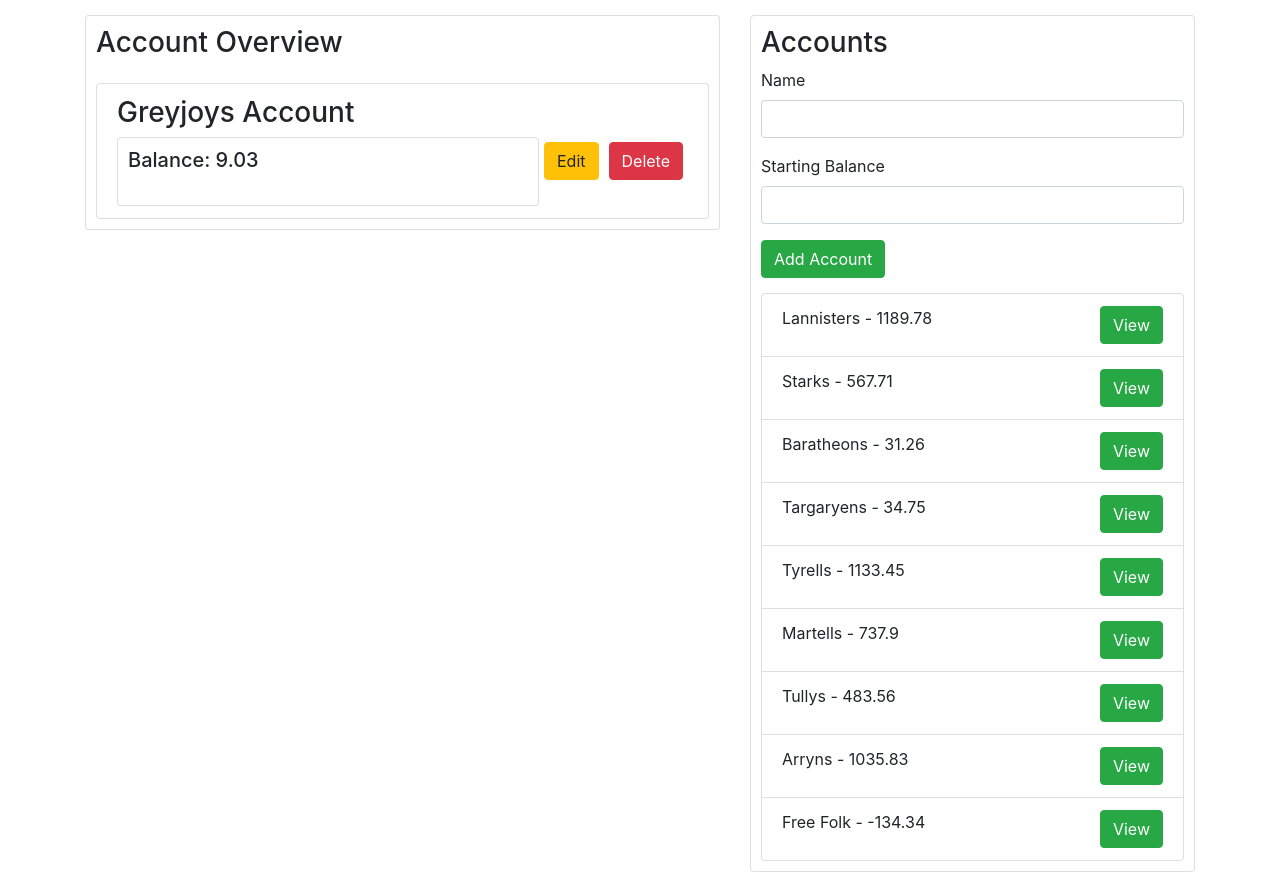
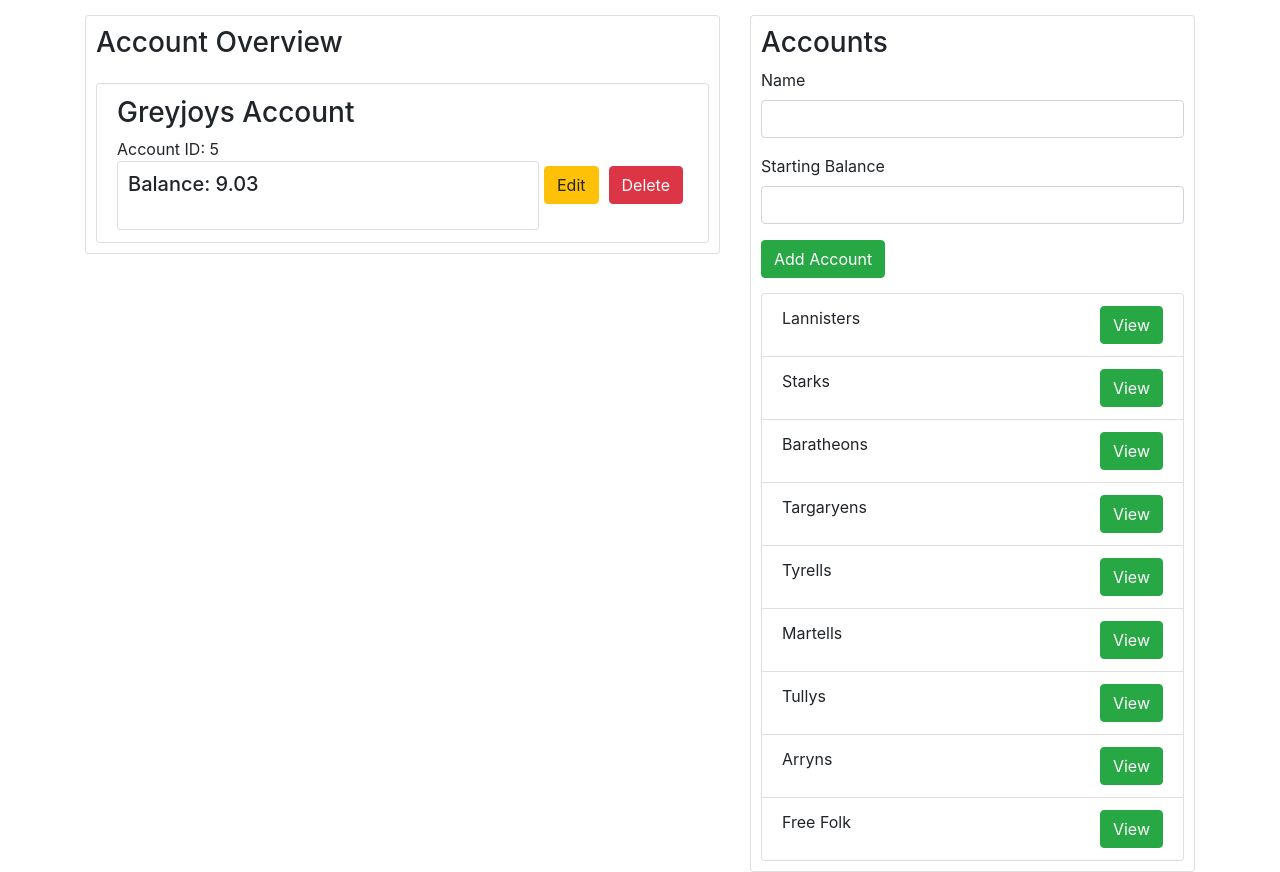
Before and after one commit to stephenjk41/BankApp_IS322, a React (Create React App) app in the folder banking-app/: page / in a window 1280 px wide. Built offline with nearby package versions, Linux system fonts and the light colour scheme.

Commit message:
minor ui tweeks before making new branch

```diff
--- a/banking-app/src/components/AccountList.js
+++ b/banking-app/src/components/AccountList.js
@@ -15,7 +15,7 @@ class AccountList extends React.Component {
                 return (
                     <li className="list-group-item" key={acc._id}>
                         <h3>{ acc.name } Account</h3>
-
+                        <div>Account ID: {acc._id}</div>
                         <button type='button'
                                 onClick={() => { this.props.removeAccount(acc._id) }}
                                 className="btn btn-danger"
@@ -40,7 +40,7 @@ class AccountList extends React.Component {
             } else {
                 return (
                     <li className="list-group-item" key={acc._id}>
-                        { acc.name } - { acc.balance }
+                        { acc.name }
                         <button type='button'
                                 onClick={() => { this.props.switchAccount(acc._id) }}
                                 className="btn btn-success"
```
